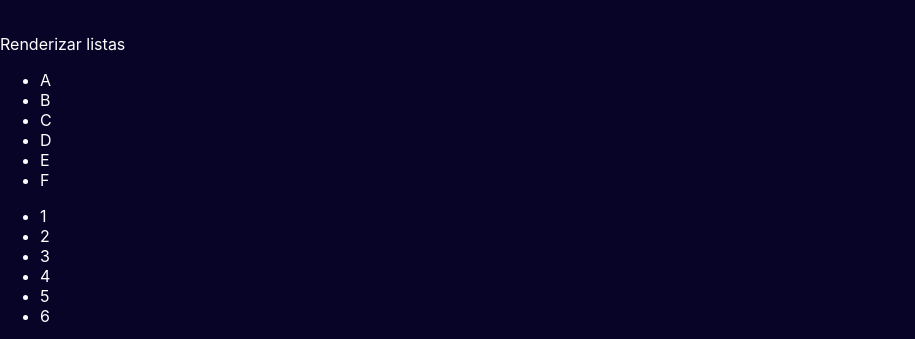
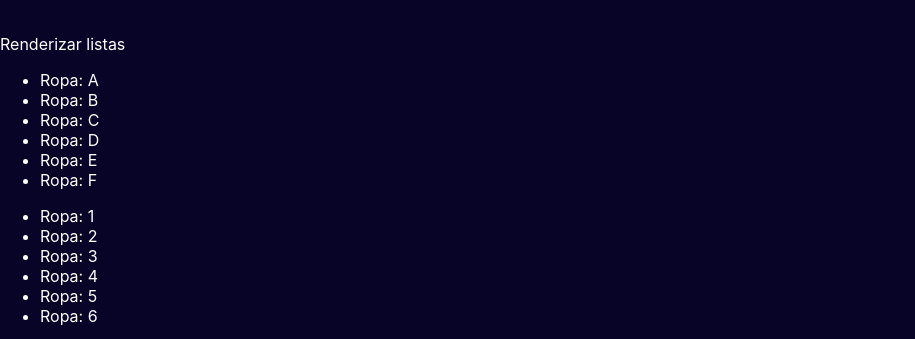
Before and after one commit to GuillermoGodoyPro/firstReactAppPW, a React (Create React App) app: page / in a window 1280 px wide. Shown: the part 1661-2000 px from the top of the page, without its empty margins (0-915 px from the left). Built offline with nearby package versions, Linux system fonts and the light colour scheme.

Commit message:
Update the basic RenderList by props

```diff
--- a/src/components/RenderListas.jsx
+++ b/src/components/RenderListas.jsx
@@ -4,7 +4,7 @@ export default function RenderListas(props) {
 
     const items = props.items;
     const lista_items = items.map((item) =>
-        <li>{item}</li>
+        <li>Ropa: {item}</li>
     );
 
     return (
```
